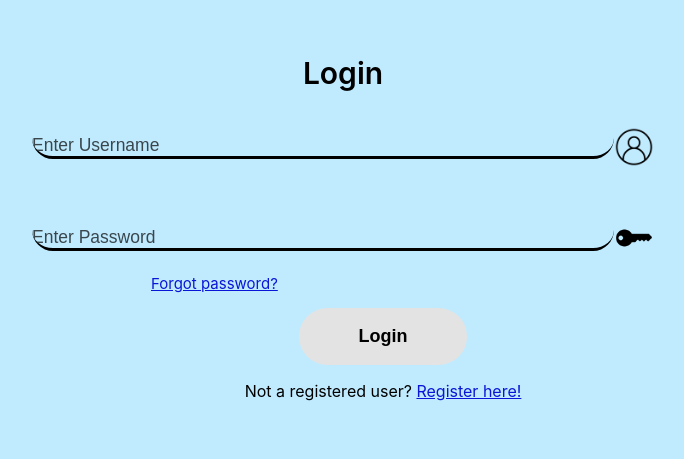
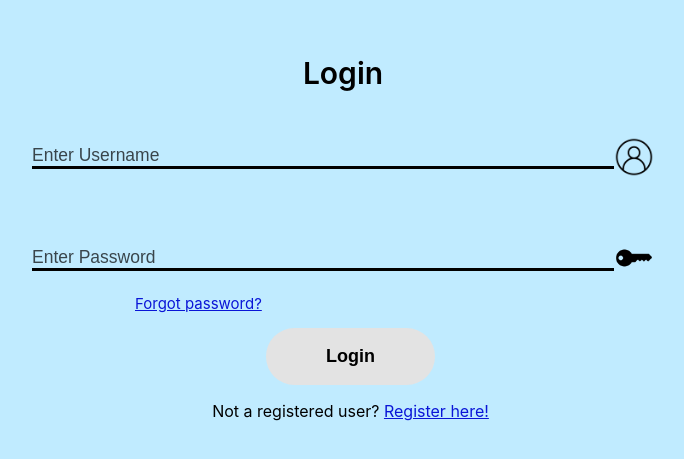
Before and after one commit to leslyvv/IRL-Anti-Virus, a React (Create React App) app in the folder reactirlantivirus/: page /login in a window 1280 px wide. Shown: the part 137-596 px from the top of the page, without its empty margins (297-981 px from the left). Built offline with nearby package versions, Linux system fonts and the light colour scheme.

Commit message:
Update Login.css
new changes to file to center properly

```diff
--- a/reactirlantivirus/src/components/Login.css
+++ b/reactirlantivirus/src/components/Login.css
@@ -20,15 +20,30 @@ body{
     background-color: rgb(192, 235, 255);
     padding-left: 0;
     width: 580px;
-    padding-top: 20px;
+    padding-top: 30px;
     padding-bottom: 2px;
     font-size: 15px;
     border-style: solid;
     border-top: none;
     border-left: none;
     border-right: none;
+    border-top-left-radius: 0px;
+    border-top-right-radius: 0px;
+    border-end-start-radius: 0px;
+    border-bottom-right-radius: 0px;
     border-bottom-color:black;
     margin-bottom:0;
+    }
+    .user-box, .password-box:active{
+      border-style: solid;
+      border-top: none;
+      border-left: none;
+      border-right: none;
+      border-top-left-radius: 0px;
+      border-top-right-radius: 0px;
+      border-end-start-radius: 0px;
+      border-bottom-right-radius: 0px;
+      border-bottom-color:black;
     }
 
   .user-pic, .key-pic{
@@ -48,7 +63,7 @@ body{
   .form-subcontainer{
     display:flex;
     flex: 1;
-    margin-left: 448px;
+    margin-left: 432px;
 
   }
   .forgot-password{
@@ -72,6 +87,7 @@ body{
     display: flex;
     align-items: center;
     flex-direction: column;
+    margin-right: 65px;
   }
   .login-button{
     background-color:rgb(227,227,227);
```
